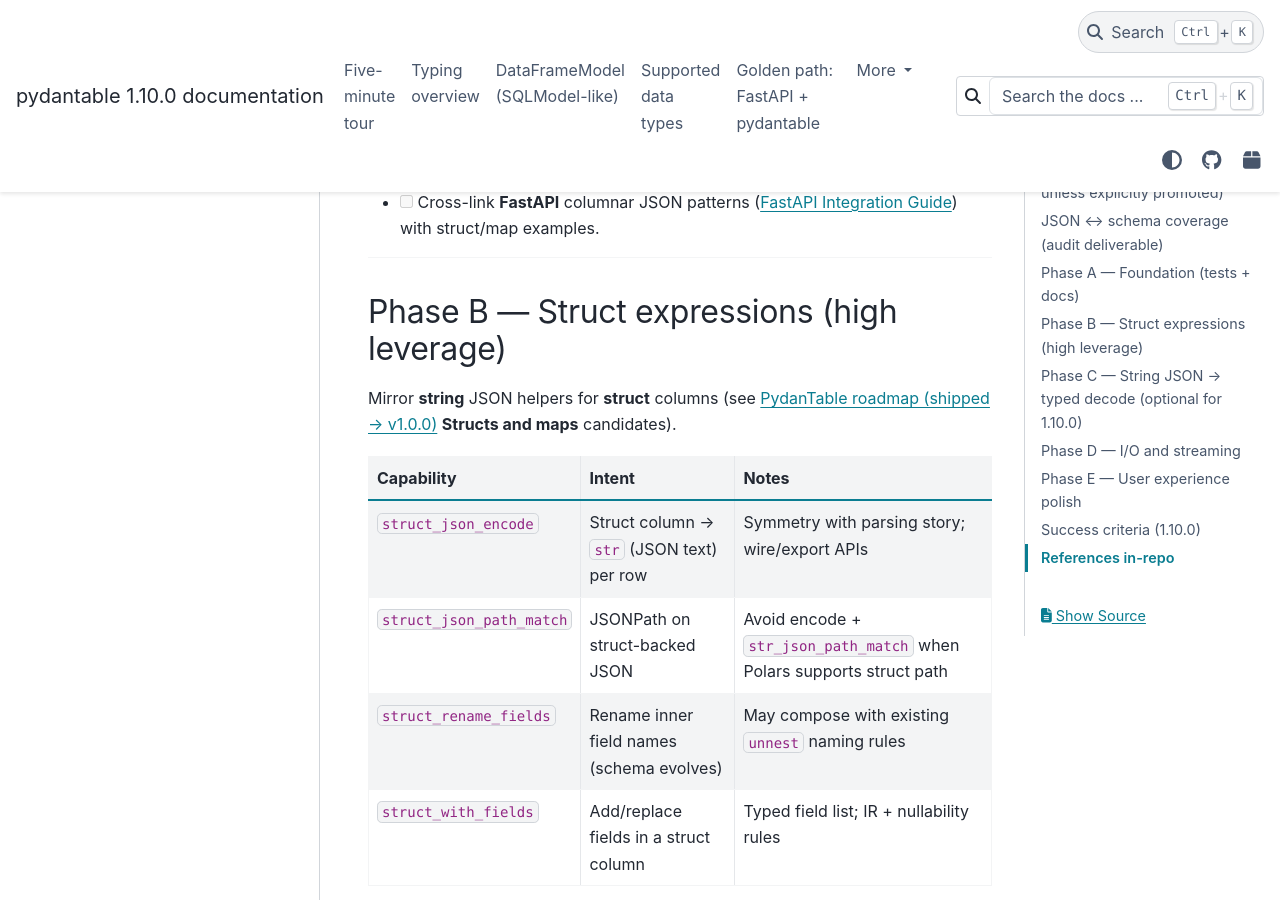
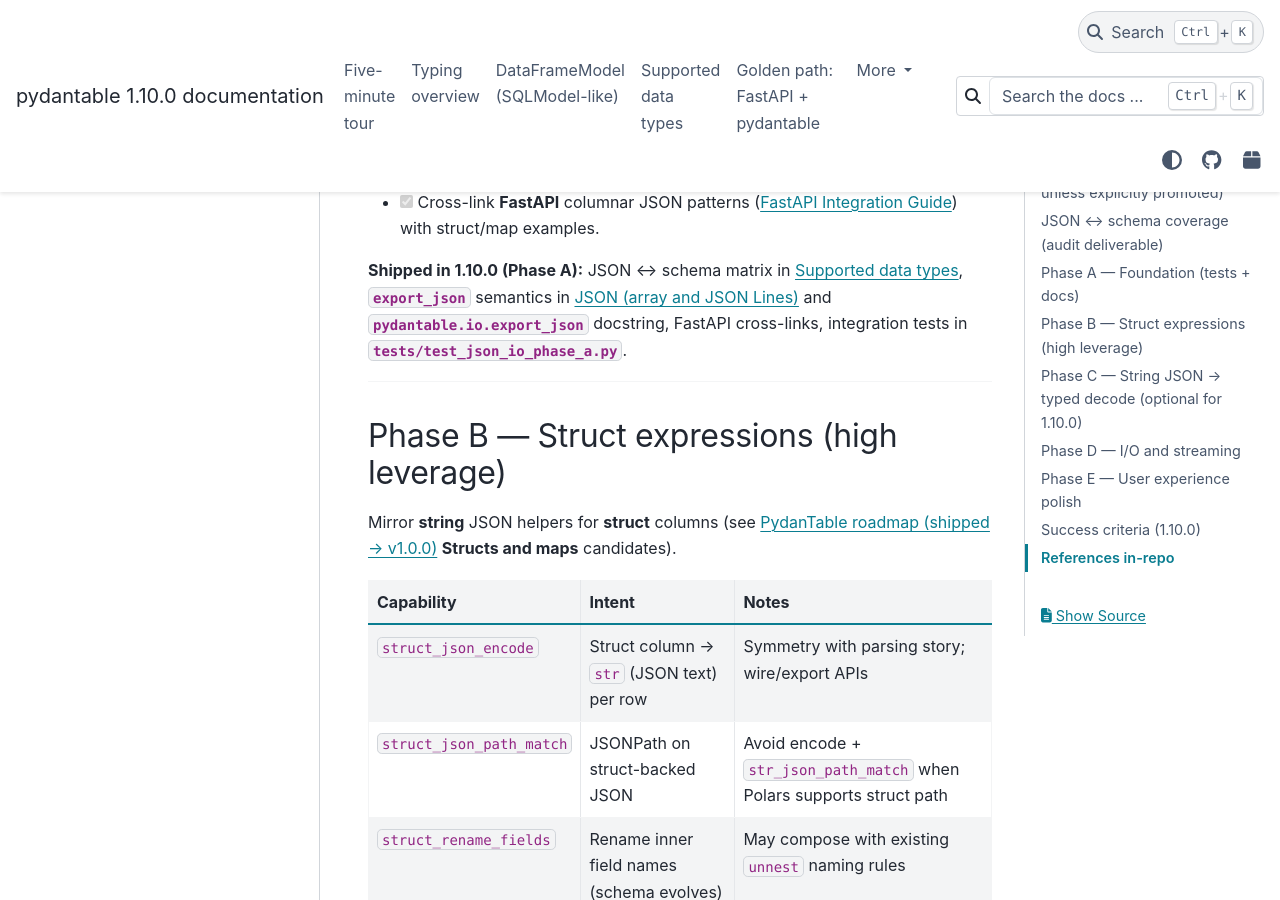
Before and after one commit to eddiethedean/pydantable, a Sphinx documentation site: the page built from docs/ROADMAP_1_10_JSON_STRUCT.md, in a window 1280 px wide and 900 px high, scrolled down 2291 px. Built offline with Sphinx 7.4.7 and the PyData theme 0.15.4, drawn with Linux system fonts in a browser that asks for light colours; the version number is read from the project's files by our own code.

Commit message:
docs+test: Phase A JSON foundation (1.10.0)
- Add tests/test_json_io_phase_a.py for nested materialize/export and lazy NDJSON
- Document JSON-vs-schema matrix in SUPPORTED_TYPES; export_json semantics in IO_JSON + io module
- FastAPI cross-links for columnar map/nested JSON; roadmap checklist and changelog

```diff
--- a/docs/ROADMAP_1_10_JSON_STRUCT.md
+++ b/docs/ROADMAP_1_10_JSON_STRUCT.md
@@ -38,9 +38,9 @@
 
 **Checklist**
 
-- [ ] Matrix landed in docs and linked from {doc}`IO_JSON`.
-- [ ] Integration tests: round-trip **export** / re-import for nested struct + list + map columns (where supported).
-- [ ] Explicit statement on **heterogeneous JSON arrays** and **arbitrary nested JSON** (recommended pattern: `str` + expressions / Pydantic parse at materialization).
+- [x] Matrix landed in docs and linked from {doc}`IO_JSON`.
+- [x] Integration tests: round-trip **export** / re-import for nested struct + list + map columns (where supported).
+- [x] Explicit statement on **heterogeneous JSON arrays** and **arbitrary nested JSON** (recommended pattern: `str` + expressions / Pydantic parse at materialization).
 
 ---
 
@@ -48,9 +48,11 @@
 
 **Outcome:** No new user APIs required; risk reduction for later phases.
 
-- [ ] Expand tests for **`materialize_json`** (array vs NDJSON), **`export_json`**, and lazy **`read_ndjson`** / **`read_json`** with nested columns (struct/list/map) aligned with Polars inference.
-- [ ] Document **`export_json`** serialization for nested cells (`default=str`, datetimes, decimals—spell out behavior).
-- [ ] Cross-link **FastAPI** columnar JSON patterns ({doc}`FASTAPI`) with struct/map examples.
+- [x] Expand tests for **`materialize_json`** (array vs NDJSON), **`export_json`**, and lazy **`read_ndjson`** / **`read_json`** with nested columns (struct/list/map) aligned with Polars inference.
+- [x] Document **`export_json`** serialization for nested cells (`default=str`, datetimes, decimals—spell out behavior).
+- [x] Cross-link **FastAPI** columnar JSON patterns ({doc}`FASTAPI`) with struct/map examples.
+
+**Shipped in 1.10.0 (Phase A):** JSON ↔ schema matrix in {doc}`SUPPORTED_TYPES`, **`export_json`** semantics in {doc}`IO_JSON` and **`pydantable.io.export_json`** docstring, FastAPI cross-links, integration tests in **`tests/test_json_io_phase_a.py`**.
 
 ---
 
```
Also changed, not shown: docs/FASTAPI.md (+2 -0 lines), docs/IO_JSON.md (+8 -0 lines), docs/SUPPORTED_TYPES.md (+16 -0 lines), docs/changelog.md (+11 -0 lines), 2 other files.
